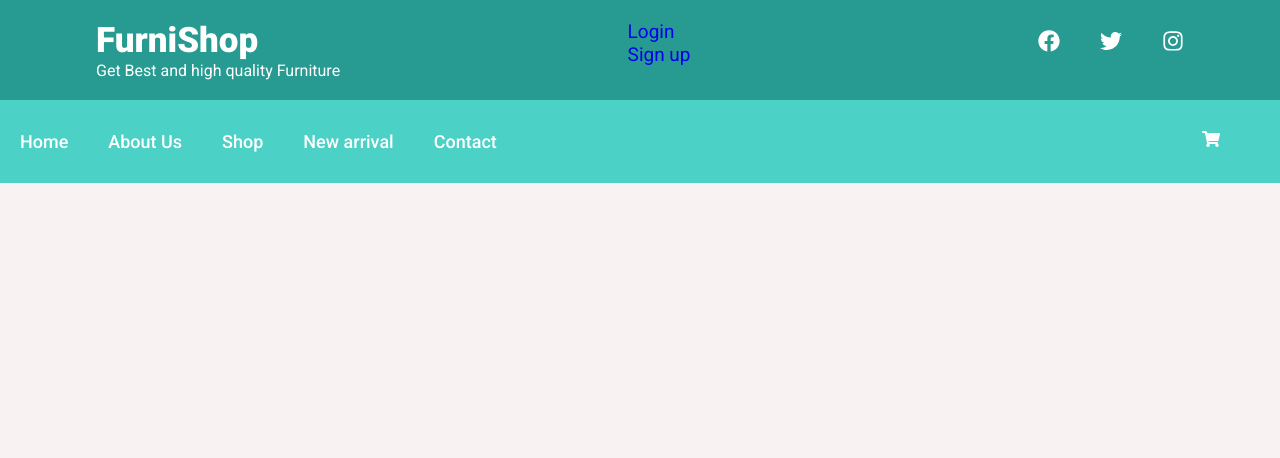
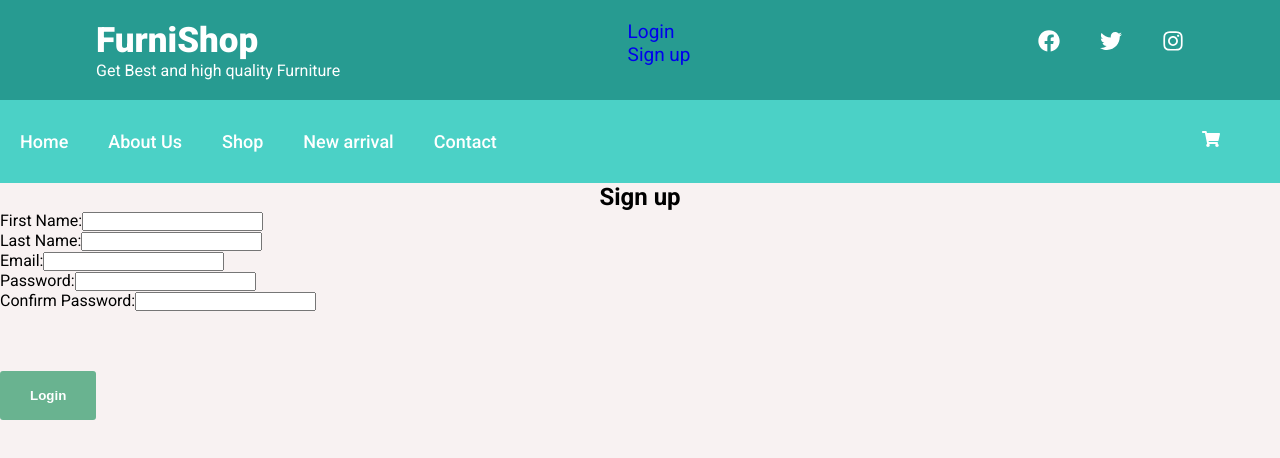
Before and after one commit to AbdiIbrahimAdan/Furniture-project, a React (Vite) app in the folder Front-End/: page /signup in a window 1280 px wide. Shown: the top 458 px of the page. Built offline with nearby package versions, Linux system fonts and the light colour scheme.

Commit message:
completed signup page

```diff
--- a/Front-End/src/App.jsx
+++ b/Front-End/src/App.jsx
@@ -6,6 +6,8 @@ import About from './page/About/About';
 import Shop from './page/Shop/Shop';
 import New from './page/New Arrival/NewArrival';
 import Contact from './page/Contact/Contact';
+import Login from './page/Login/Login';
+import Signup from './page/Signup/Signup';
 import { BrowserRouter, Routes, Route } from 'react-router-dom'
 function App() {
 
@@ -19,6 +21,8 @@ function App() {
       <Route path='/shop' element={<Shop/>} />
       <Route path='/new arrival' element={<New arrival/>} />
       <Route path='/contact' element={<Contact/>} />
+      <Route path='/login' element={<Login/>} />
+      <Route path='/signup' element={<Signup/>} />
 
       </Routes>
      </BrowserRouter>
--- a/Front-End/src/Components/Header/Header.jsx
+++ b/Front-End/src/Components/Header/Header.jsx
@@ -3,6 +3,8 @@ import { Link } from 'react-router-dom';
 import { FaBars } from "react-icons/fa6";
 import { FaTimes } from "react-icons/fa";
 import { FaShoppingCart } from "react-icons/fa";
+import Login from '../../page/Login/Login';
+import Signup from '../../page/Signup/Signup';
 import './Header.css';
 import Head from './Head';
 
--- a/Front-End/src/page/Login/Login.jsx
+++ b/Front-End/src/page/Login/Login.jsx
@@ -41,4 +41,4 @@ const initialValues = {
   );
 };
 
-export default Login
+export default Login;
--- /dev/null
+++ b/Front-End/src/page/Signup/Signup.jsx
@@ -0,0 +1,73 @@
+import React from 'react'
+import {Formik, Form, Field, ErrorMessage} from 'formik';
+import * as Yup from 'yup';
+const Login = ({onSubmit}) => {
+const initialValues = {
+    firstName:'',
+    lastName:'',
+    email:'',
+    password:'',
+    confirmPassword: ''
+};
+ const validationSchema = Yup.object().shape({
+    firstName:Yup.string().required('First Name is required'),
+    lastName:Yup.string().required('Last Name is required'),
+    email:Yup.string().email('Invalid email address').required('Email is required'),
+    password:Yup.string().required('Password is required').min(6, 'Password must be at least 6 character'),
+    confirmPassword:Yup.string().oneOf([Yup.ref('password'), null],  'Passwords Must match').required('Confirm Password is required')
+ });
+  return (
+    <>
+      <div>
+        <h2>Sign up</h2>
+        <Formik
+            initialValues={initialValues}
+            validationSchema={validationSchema}
+            onSubmit={onSubmit}
+            >
+          <Form>
+
+
+          <div>
+                <label htmlFor="firstName">First Name:</label>
+                <Field type="text" id="firstName" name="firstName" />
+                <ErrorMessage name="firstName" component="div" className='error' />
+
+            </div>
+
+            <div>
+                <label htmlFor="lastName">Last Name:</label>
+                <Field type="text" id="lastName" name="lastName" />
+                <ErrorMessage name="lastName" component="div" className='error' />
+
+            </div>
+
+
+          <div>
+                <label htmlFor="email">Email:</label>
+                <Field type="email" id="email" name="email" />
+                <ErrorMessage name="email" component="div" className='error' />
+
+            </div>
+            <div>
+                <label htmlFor="password">Password:</label>
+                <Field type="password" id="password" name="password" />
+                <ErrorMessage name="password" component="div" className='error' />
+
+            </div>
+
+            <div>
+                <label htmlFor="confirmpassword">Confirm Password:</label>
+                <Field type="password" id="confirmpassword" name="confirmpassword" />
+                <ErrorMessage name="confirmpassword" component="div" className='error' />
+
+            </div>
+            <button type="submit">Login</button>
+          </Form>
+        </Formik>
+      </div>
+    </>
+  );
+};
+
+export default Login;
```
